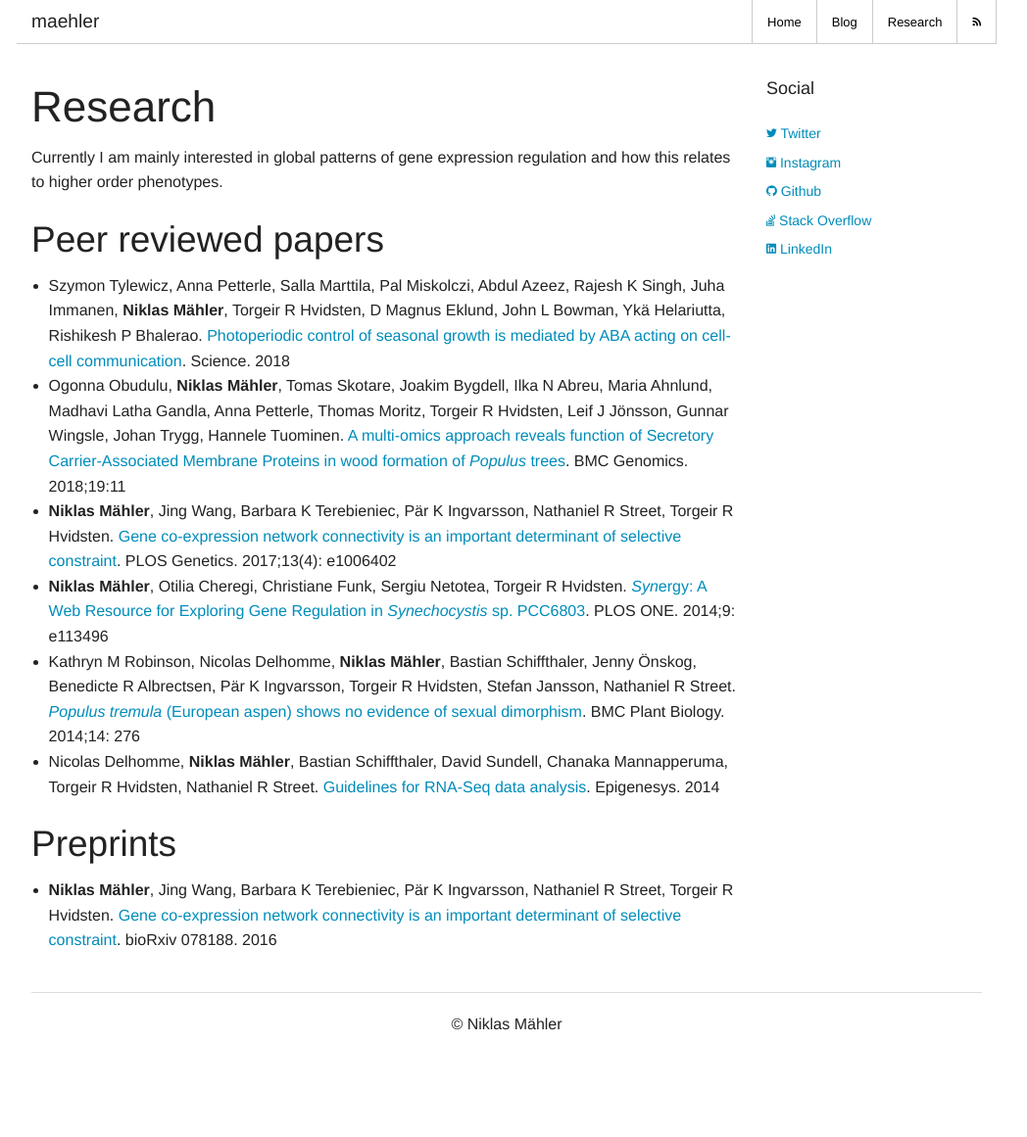
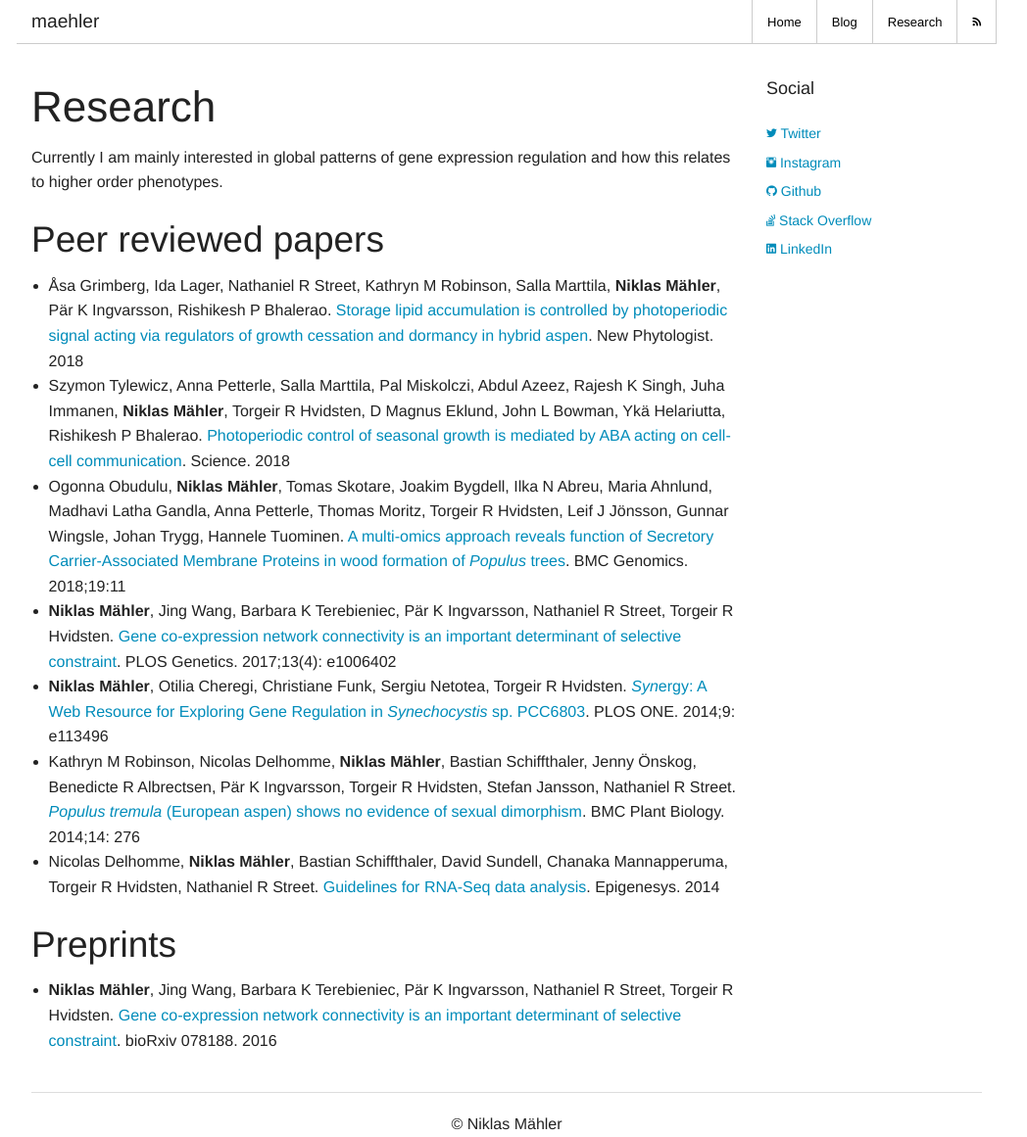
Before and after one commit to maehler/maehler.github.io, a Jekyll site: the page built from research/index.md, in a window 1280 px wide. Shown: the whole page at 98% size, without its empty margins (123-1171 px from the left). Built offline with Jekyll 4.4.1, drawn with Linux system fonts in a browser that asks for light colours; before the commit the page ends 1058 px from its top, so only the background shows below that.

Commit message:
Add lipid paper

```diff
--- a/research/index.md
+++ b/research/index.md
@@ -9,6 +9,7 @@ Currently I am mainly interested in global patterns of gene expression regulatio
 
 ## Peer reviewed papers
 
+- Åsa Grimberg, Ida Lager, Nathaniel R Street, Kathryn M Robinson, Salla Marttila, **Niklas Mähler**, Pär K Ingvarsson, Rishikesh P Bhalerao. [Storage lipid accumulation is controlled by photoperiodic signal acting via regulators of growth cessation and dormancy in hybrid aspen][lipids]. New Phytologist. 2018
 - Szymon Tylewicz, Anna Petterle, Salla Marttila, Pal Miskolczi, Abdul Azeez, Rajesh K Singh, Juha Immanen, **Niklas Mähler**, Torgeir R Hvidsten, D Magnus Eklund, John L Bowman, Ykä Helariutta, Rishikesh P Bhalerao. [Photoperiodic control of seasonal growth is mediated by ABA acting on cell-cell communication][aba]. Science. 2018
 - Ogonna Obudulu, **Niklas Mähler**, Tomas Skotare, Joakim Bygdell, Ilka N Abreu, Maria Ahnlund, Madhavi Latha Gandla, Anna Petterle, Thomas Moritz, Torgeir R Hvidsten, Leif J Jönsson, Gunnar Wingsle, Johan Trygg, Hannele Tuominen. [A multi-omics approach reveals function of Secretory Carrier-Associated Membrane Proteins in wood formation of *Populus* trees][bioimprove-scamp]. BMC Genomics. 2018;19:11
 - **Niklas Mähler**, Jing Wang, Barbara K Terebieniec, Pär K Ingvarsson, Nathaniel R Street, Torgeir R Hvidsten. [Gene co-expression network connectivity is an important determinant of selective constraint][aspen-eqtl]. PLOS Genetics. 2017;13(4): e1006402
```
Also changed, not shown: other parts of research/index.md (+1 -0 lines).
